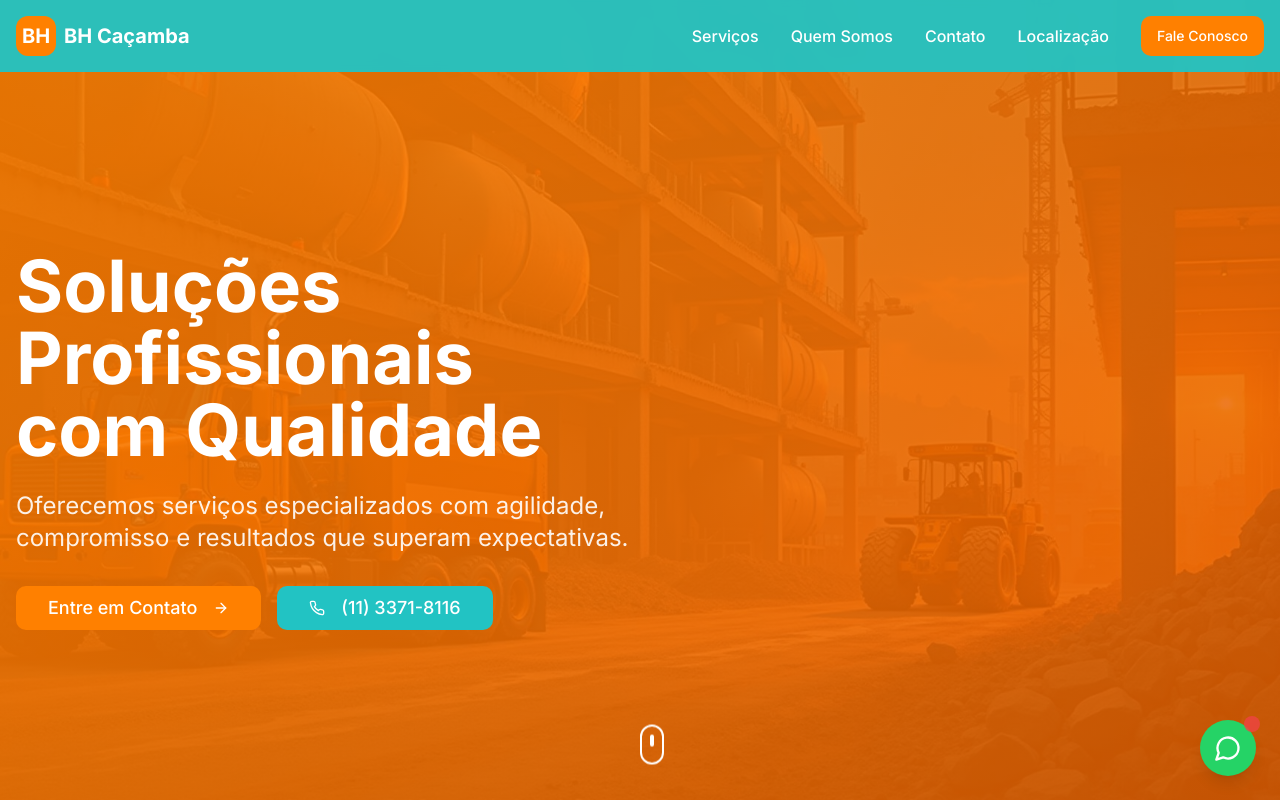
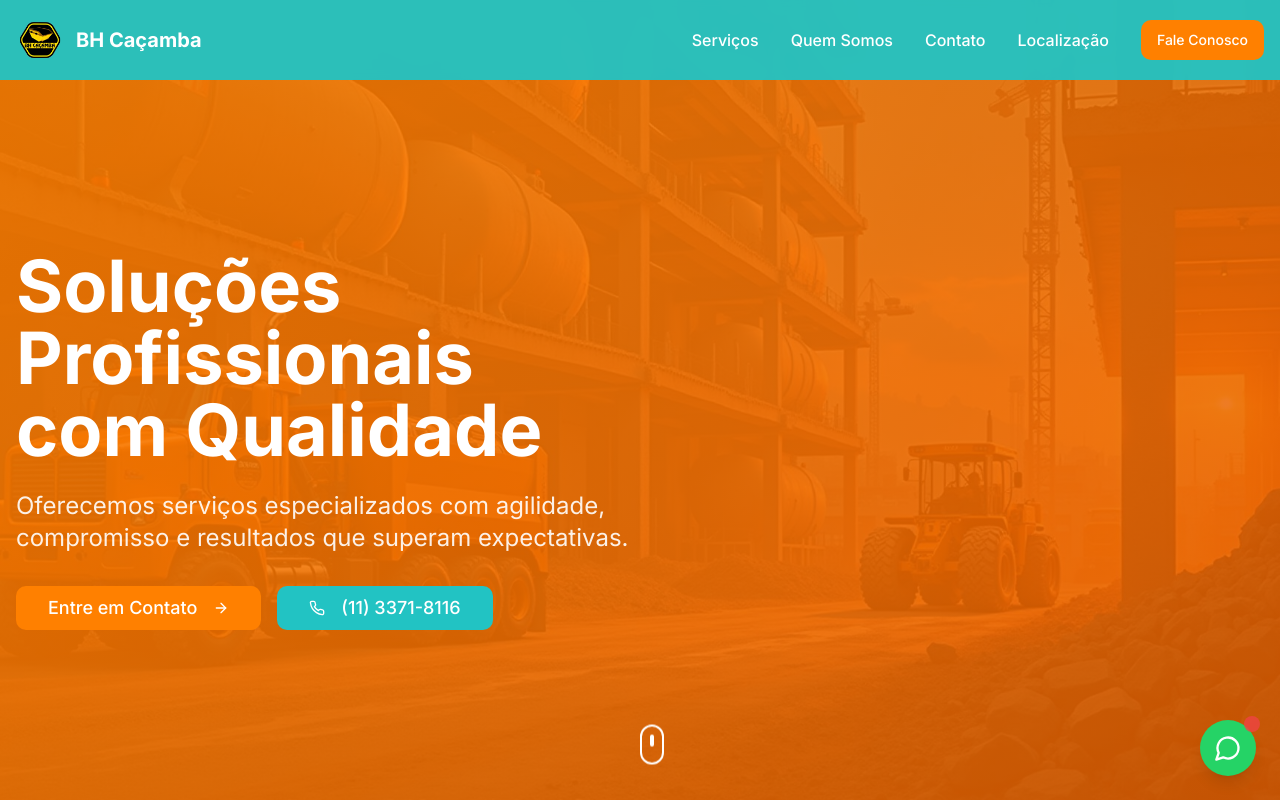
Before and after one commit to VictorBuildSys/Lovable, a React (Vite) app: page / in a window 1280 px wide. Shown: the top 800 px of the page. Built offline with nearby package versions, Linux system fonts and the light colour scheme; the HTML template or start-up script is replaced by a standard one.

Commit message:
Add logo to landing page

```diff
--- a/src/components/Footer.tsx
+++ b/src/components/Footer.tsx
@@ -1,4 +1,5 @@
 import { Facebook, Instagram, Linkedin, Mail, Phone } from 'lucide-react';
+import logo from '@/assets/logo.png';
 
 const Footer = () => {
   const currentYear = new Date().getFullYear();
@@ -15,10 +16,8 @@ const Footer = () => {
         <div className="grid md:grid-cols-4 gap-8 mb-8">
           {/* Brand */}
           <div className="space-y-4">
-            <div className="flex items-center space-x-2">
-              <div className="w-10 h-10 bg-primary rounded-lg flex items-center justify-center">
-                <span className="text-primary-foreground font-bold text-xl">BH</span>
-              </div>
+            <div className="flex items-center space-x-3">
+              <img src={logo} alt="BH Caçamba" className="w-12 h-12" />
               <span className="font-bold text-xl">BH Caçamba</span>
             </div>
             <p className="text-white/70 text-sm">
--- a/src/components/Header.tsx
+++ b/src/components/Header.tsx
@@ -1,6 +1,7 @@
 import { useState, useEffect } from 'react';
 import { Menu, X } from 'lucide-react';
 import { Button } from '@/components/ui/button';
+import logo from '@/assets/logo.png';
 
 const Header = () => {
   const [isScrolled, setIsScrolled] = useState(false);
@@ -40,10 +41,8 @@ const Header = () => {
       <nav className="container mx-auto px-4 py-4">
         <div className="flex items-center justify-between">
           {/* Logo */}
-          <a href="#" className="flex items-center space-x-2">
-            <div className="w-10 h-10 bg-primary rounded-lg flex items-center justify-center">
-              <span className="text-primary-foreground font-bold text-xl">BH</span>
-            </div>
+          <a href="#" className="flex items-center space-x-3">
+            <img src={logo} alt="BH Caçamba" className="w-12 h-12" />
             <span className="text-secondary-foreground font-bold text-xl hidden sm:inline">
               BH Caçamba
             </span>
```
Also changed, not shown: src/assets/logo.png (added).
